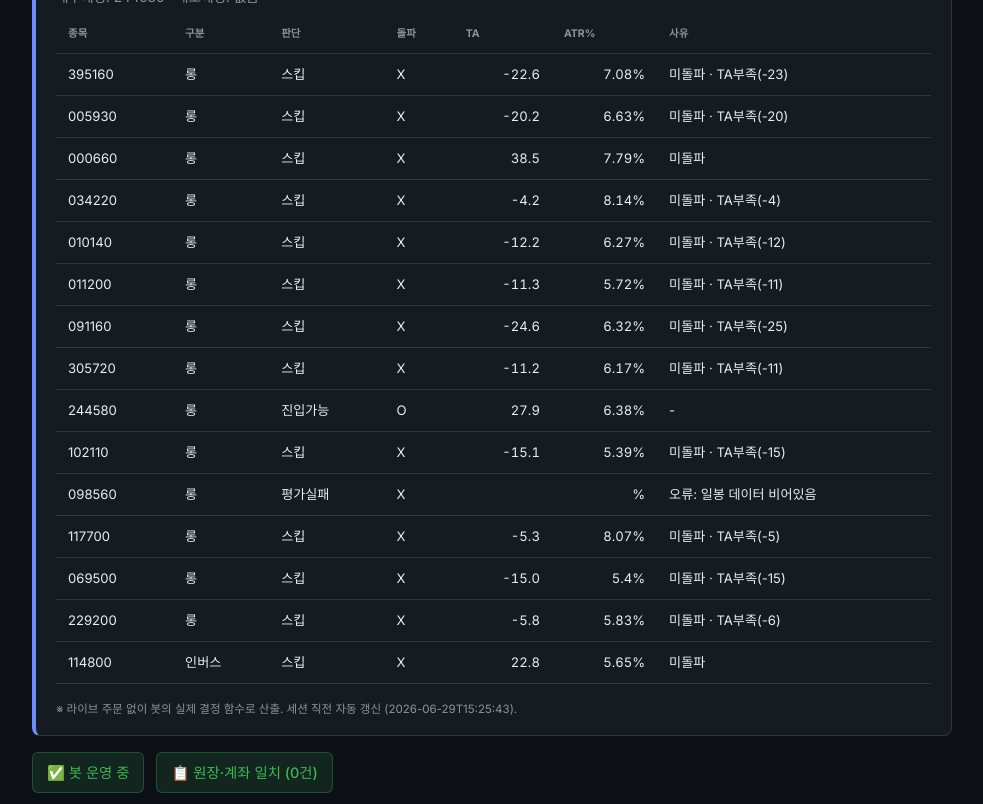
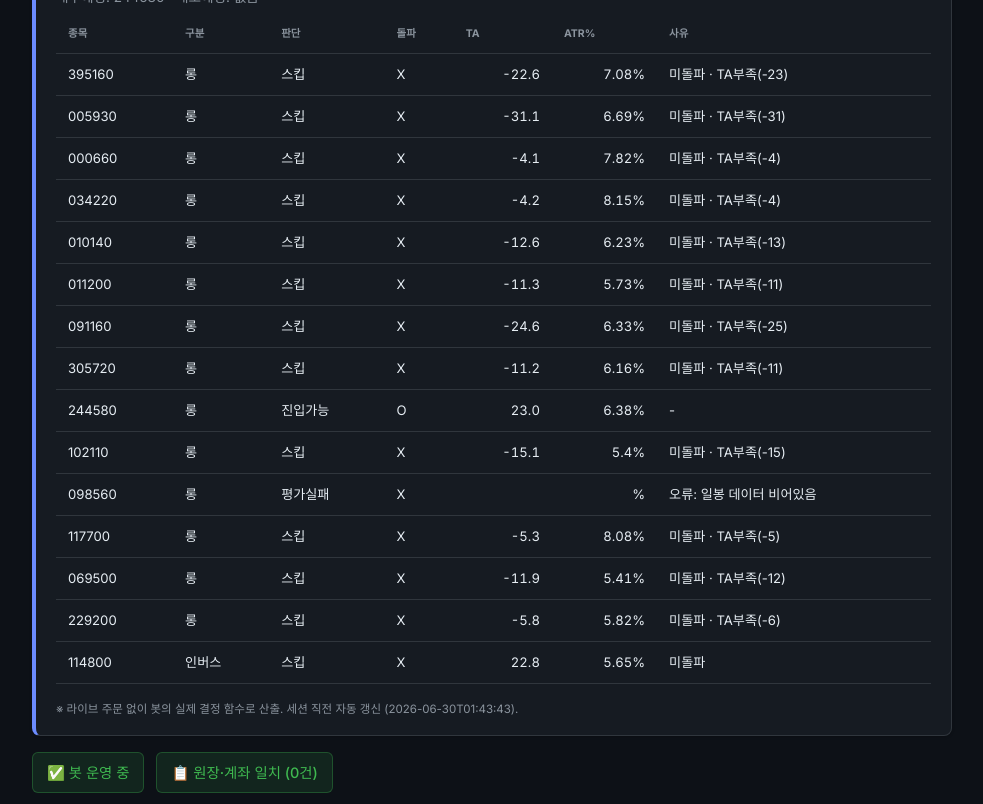
Before and after one commit to BudongJW/kis-trading-journal, a Jekyll site: the page built from index.html, in a window 1280 px wide and 1400 px high. Shown: the part 545-1349 px from the top of the window, without its empty margins (148-1131 px from the left). Built offline with Jekyll 4.4.1, drawn with Linux system fonts in a browser that asks for light colours; nearby versions of some CDN libraries.

Commit message:
auto: dry-run preview 06-29 16:44Z

```diff
--- a/_data/dry_run.json
+++ b/_data/dry_run.json
@@ -1,5 +1,5 @@
 {
-  "generated_at": "2026-06-29T15:25:43",
+  "generated_at": "2026-06-30T01:43:43",
   "mode": "DRY-RUN (읽기 전용, 주문 없음)",
   "market": {
     "regime": "CAUTION",
@@ -36,20 +36,20 @@
       "type": "롱",
       "decision": "스킵",
       "breakout": false,
-      "ta": -20.2,
-      "atr_pct": 6.63,
+      "ta": -31.1,
+      "atr_pct": 6.69,
       "fee_gate_ok": true,
-      "why_skip": "미돌파 · TA부족(-20)"
+      "why_skip": "미돌파 · TA부족(-31)"
     },
     {
       "symbol": "000660",
       "type": "롱",
       "decision": "스킵",
       "breakout": false,
-      "ta": 38.5,
-      "atr_pct": 7.79,
+      "ta": -4.1,
+      "atr_pct": 7.82,
       "fee_gate_ok": true,
-      "why_skip": "미돌파"
+      "why_skip": "미돌파 · TA부족(-4)"
     },
     {
       "symbol": "034220",
@@ -57,7 +57,7 @@
       "decision": "스킵",
       "breakout": false,
       "ta": -4.2,
-      "atr_pct": 8.14,
+      "atr_pct": 8.15,
       "fee_gate_ok": true,
       "why_skip": "미돌파 · TA부족(-4)"
     },
@@ -66,10 +66,10 @@
       "type": "롱",
       "decision": "스킵",
       "breakout": false,
-      "ta": -12.2,
-      "atr_pct": 6.27,
+      "ta": -12.6,
+      "atr_pct": 6.23,
       "fee_gate_ok": true,
-      "why_skip": "미돌파 · TA부족(-12)"
+      "why_skip": "미돌파 · TA부족(-13)"
     },
     {
       "symbol": "011200",
@@ -77,7 +77,7 @@
       "decision": "스킵",
       "breakout": false,
       "ta": -11.3,
-      "atr_pct": 5.72,
+      "atr_pct": 5.73,
       "fee_gate_ok": true,
       "why_skip": "미돌파 · TA부족(-11)"
     },
@@ -87,7 +87,7 @@
       "decision": "스킵",
       "breakout": false,
       "ta": -24.6,
-      "atr_pct": 6.32,
+      "atr_pct": 6.33,
       "fee_gate_ok": true,
       "why_skip": "미돌파 · TA부족(-25)"
     },
@@ -97,7 +97,7 @@
       "decision": "스킵",
       "breakout": false,
       "ta": -11.2,
-      "atr_pct": 6.17,
+      "atr_pct": 6.16,
       "fee_gate_ok": true,
       "why_skip": "미돌파 · TA부족(-11)"
     },
@@ -106,7 +106,7 @@
       "type": "롱",
       "decision": "진입가능",
       "breakout": true,
-      "ta": 27.9,
+      "ta": 23.0,
       "atr_pct": 6.38,
       "fee_gate_ok": true,
       "why_skip": "-"
@@ -117,7 +117,7 @@
       "decision": "스킵",
       "breakout": false,
       "ta": -15.1,
-      "atr_pct": 5.39,
+      "atr_pct": 5.4,
       "fee_gate_ok": true,
       "why_skip": "미돌파 · TA부족(-15)"
     },
@@ -133,7 +133,7 @@
       "decision": "스킵",
       "breakout": false,
       "ta": -5.3,
-      "atr_pct": 8.07,
+      "atr_pct": 8.08,
       "fee_gate_ok": true,
       "why_skip": "미돌파 · TA부족(-5)"
     },
@@ -142,10 +142,10 @@
       "type": "롱",
       "decision": "스킵",
       "breakout": false,
-      "ta": -15.0,
-      "atr_pct": 5.4,
+      "ta": -11.9,
+      "atr_pct": 5.41,
       "fee_gate_ok": true,
-      "why_skip": "미돌파 · TA부족(-15)"
+      "why_skip": "미돌파 · TA부족(-12)"
     },
     {
       "symbol": "229200",
@@ -153,7 +153,7 @@
       "decision": "스킵",
       "breakout": false,
       "ta": -5.8,
-      "atr_pct": 5.83,
+      "atr_pct": 5.82,
       "fee_gate_ok": true,
       "why_skip": "미돌파 · TA부족(-6)"
     },
@@ -170,7 +170,7 @@
   ],
   "gap_recovery": {
     "enabled_live": true,
-    "now_kst": "15:26",
+    "now_kst": "01:44",
     "window": "09:00~09:20",
     "candidates": [
       {
@@ -178,7 +178,7 @@
         "name": "KODEX 미국나스닥100TR",
         "decision": "스킵",
         "gap_open_pct": -0.57,
-        "intraday_pct": -1.03,
+        "intraday_pct": -1.09,
         "in_window": false,
         "reason": "촉발 없음(오버나이트=normal≠aggressive_buy)"
       },
@@ -187,7 +187,7 @@
         "name": "삼성전자",
         "decision": "스킵",
         "gap_open_pct": -2.5,
-        "intraday_pct": -1.51,
+        "intraday_pct": -2.42,
         "in_window": false,
         "reason": "촉발 없음(오버나이트=normal≠aggressive_buy)"
       },
@@ -196,7 +196,7 @@
         "name": "SK하이닉스",
         "decision": "스킵",
         "gap_open_pct": -1.38,
-        "intraday_pct": 0.04,
+        "intraday_pct": -0.3,
         "in_window": false,
         "reason": "촉발 없음(오버나이트=normal≠aggressive_buy)"
       },
@@ -205,7 +205,7 @@
         "name": "LG디스플레이",
         "decision": "스킵",
         "gap_open_pct": 0.26,
-        "intraday_pct": 5.35,
+        "intraday_pct": 5.26,
         "in_window": false,
         "reason": "촉발 없음(오버나이트=normal≠aggressive_buy)"
       },
@@ -214,7 +214,7 @@
         "name": "삼성중공업",
         "decision": "스킵",
         "gap_open_pct": 0.0,
-        "intraday_pct": 5.65,
+        "intraday_pct": 6.3,
         "in_window": false,
         "reason": "촉발 없음(오버나이트=normal≠aggressive_buy)"
       },
@@ -223,7 +223,7 @@
         "name": "HMM",
         "decision": "스킵",
         "gap_open_pct": 0.05,
-        "intraday_pct": 5.19,
+        "intraday_pct": 4.91,
         "in_window": false,
         "reason": "촉발 없음(오버나이트=normal≠aggressive_buy)"
       },
@@ -232,7 +232,7 @@
         "name": "KODEX 반도체",
         "decision": "스킵",
         "gap_open_pct": -0.69,
-        "intraday_pct": -0.71,
+        "intraday_pct": -0.82,
         "in_window": false,
         "reason": "촉발 없음(오버나이트=normal≠aggressive_buy)"
       },
@@ -241,7 +241,7 @@
         "name": "KODEX 2차전지",
         "decision": "스킵",
         "gap_open_pct": 1.25,
-        "intraday_pct": 13.17,
+        "intraday_pct": 13.31,
         "in_window": false,
         "reason": "촉발 없음(오버나이트=normal≠aggressive_buy)"
       },
@@ -250,7 +250,7 @@
         "name": "KODEX 바이오",
         "decision": "스킵",
         "gap_open_pct": 2.66,
-        "intraday_pct": 9.9,
+        "intraday_pct": 10.69,
         "in_window": false,
         "reason": "촉발 없음(오버나이트=normal≠aggressive_buy)"
       },
@@ -259,7 +259,7 @@
         "name": "KODEX 금융",
         "decision": "스킵",
         "gap_open_pct": -0.87,
-        "intraday_pct": 0.32,
+        "intraday_pct": 0.13,
         "in_window": false,
         "reason": "촉발 없음(오버나이트=normal≠aggressive_buy)"
       },
@@ -277,7 +277,7 @@
         "name": "KODEX 철강",
         "decision": "스킵",
         "gap_open_pct": 1.44,
-        "intraday_pct": 10.43,
+        "intraday_pct": 10.34,
         "in_window": false,
         "reason": "촉발 없음(오버나이트=normal≠aggressive_buy)"
       },
@@ -286,7 +286,7 @@
         "name": "KODEX KOSPI200",
         "decision": "스킵",
         "gap_open_pct": -0.64,
-        "intraday_pct": 0.25,
+        "intraday_pct": -0.06,
         "in_window": false,
         "reason": "촉발 없음(오버나이트=normal≠aggressive_buy)"
       },
@@ -295,7 +295,7 @@
         "name": "KODEX KOSDAQ150",
         "decision": "스킵",
         "gap_open_pct": 1.87,
-        "intraday_pct": 7.2,
+        "intraday_pct": 7.49,
         "in_window": false,
         "reason": "촉발 없음(오버나이트=normal≠aggressive_buy)"
       }
@@ -316,54 +316,54 @@
       "type": "long",
       "decision": "스킵",
       "breakout": false,
-      "ta": -11.6,
-      "atr_pct": 1.79,
-      "why_skip": "미돌파 · TA부족(-12)"
+      "ta": -0.1,
+      "atr_pct": 1.64,
+      "why_skip": "미돌파 · TA부족(-0)"
     },
     {
       "symbol": "XLF",
       "type": "long",
       "decision": "스킵",
       "breakout": false,
-      "ta": 7.3,
-      "atr_pct": 1.3,
-      "why_skip": "미돌파 · TA부족(+7)"
+      "ta": 10.6,
+      "atr_pct": 1.28,
+      "why_skip": "미돌파 · TA부족(+11)"
     },
     {
       "symbol": "SH",
       "type": "inverse",
       "decision": "스킵",
       "breakout": false,
-      "ta": 17.1,
-      "atr_pct": 1.39,
-      "why_skip": "미돌파"
+      "ta": 8.0,
+      "atr_pct": 1.33,
+      "why_skip": "미돌파 · TA부족(+8)"
     },
     {
       "symbol": "PSQ",
       "type": "inverse",
       "decision": "스킵",
       "breakout": false,
-      "ta": 16.1,
-      "atr_pct": 2.26,
-      "why_skip": "미돌파"
+      "ta": 2.1,
+      "atr_pct": 2.22,
+      "why_skip": "미돌파 · TA부족(+2)"
     },
     {
       "symbol": "TLT",
       "type": "defensive",
       "decision": "스킵",
-      "breakout": true,
-      "ta": 15.7,
-      "atr_pct": 0.58,
-      "why_skip": "수수료게이트"
+      "breakout": false,
+      "ta": 19.2,
+      "atr_pct": 0.56,
+      "why_skip": "미돌파 · 수수료게이트"
     },
     {
       "symbol": "SHY",
       "type": "defensive",
       "decision": "스킵",
-      "breakout": true,
-      "ta": 15.1,
+      "breakout": false,
+      "ta": 20.1,
       "atr_pct": 0.09,
-      "why_skip": "수수료게이트"
+      "why_skip": "미돌파 · 수수료게이트"
     }
   ],
   "us_summary": {
```
